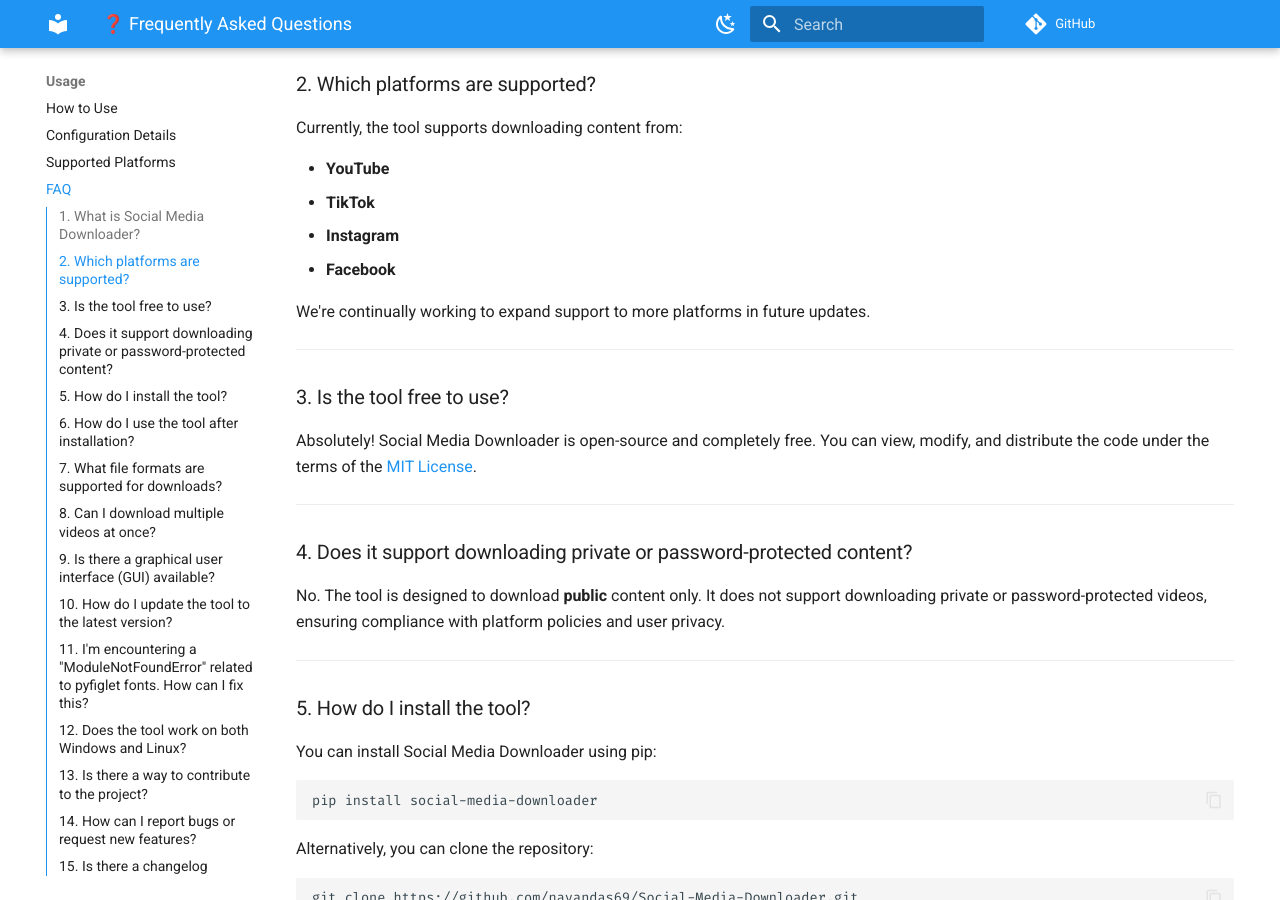
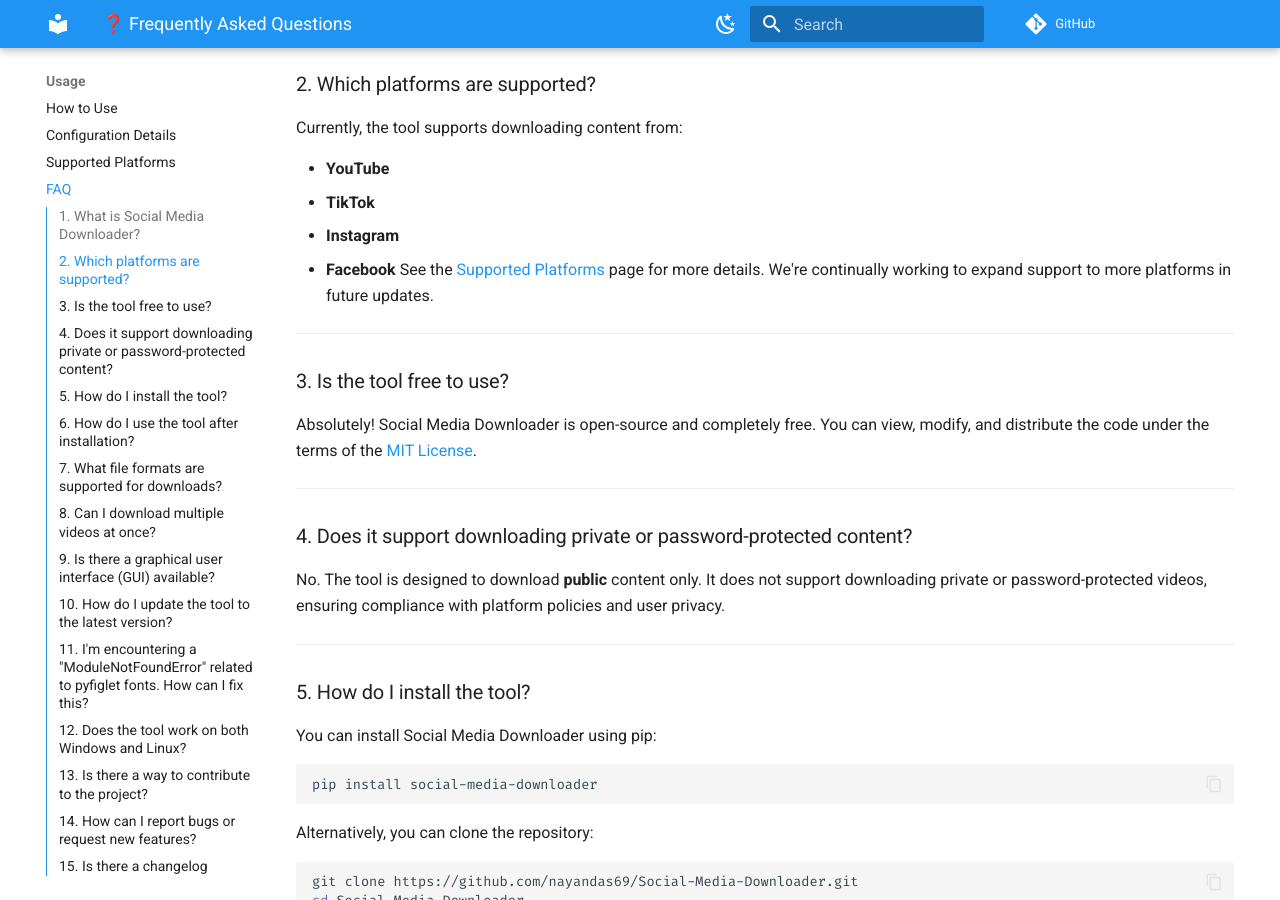
Before and after one commit to nayandas69/smd-docsite, an MkDocs documentation site: the page built from docs/faq.md, in a window 1280 px wide and 900 px high, scrolled down 449 px. Built offline with MkDocs 1.6.1 and Material for MkDocs 9.7.7, drawn with Linux system fonts in a browser that asks for light colours; comment, search, counter and statistics services are not loaded.

Commit message:
Update FAQ section to include reference to supported platforms documentation

```diff
--- a/docs/faq.md
+++ b/docs/faq.md
@@ -20,7 +20,7 @@
 - **TikTok**
 - **Instagram**
 - **Facebook**
-
+See the [Supported Platforms](./supported_platforms.md) page for more details.
 We're continually working to expand support to more platforms in future updates.
 
 ---
```
